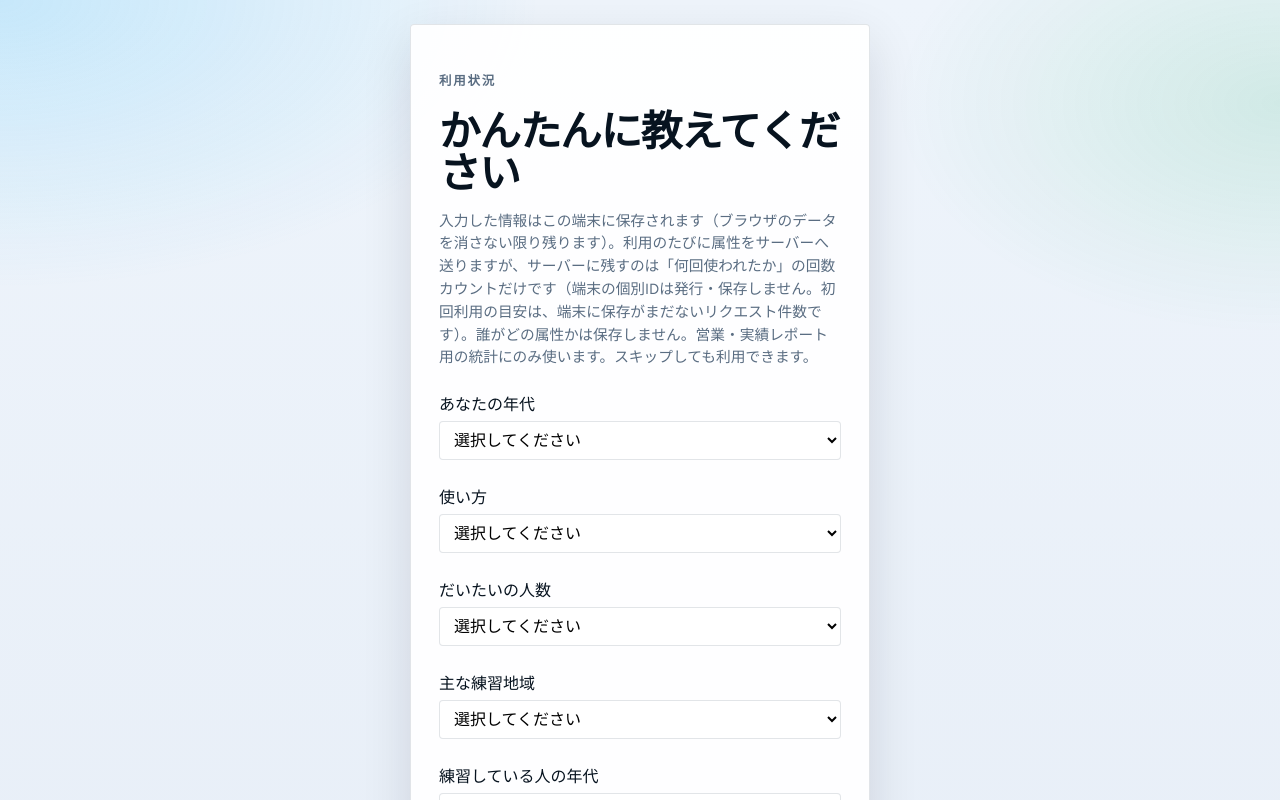
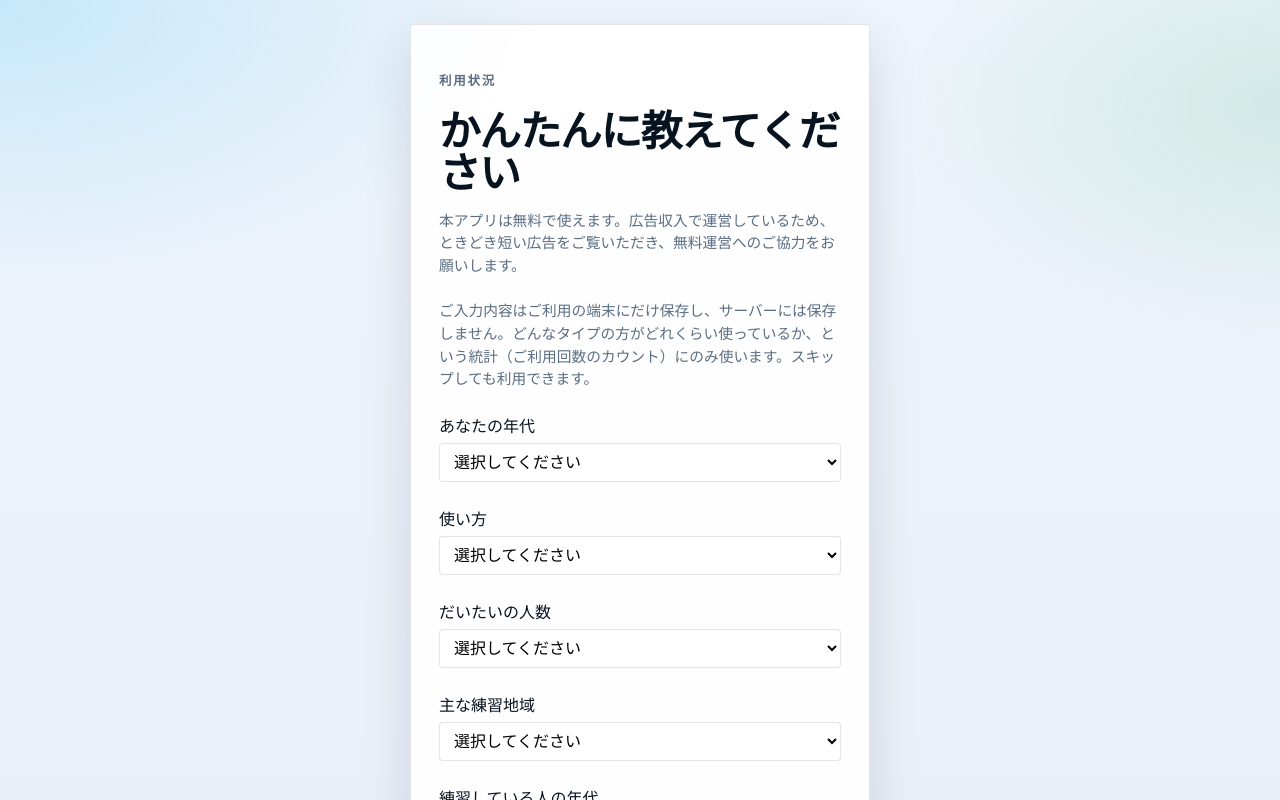
Before and after one commit to naokipinetreebay-wq/saccadeTR, a Next.js app: page /saccade/ in a window 1280 px wide. Both pictures are taken after a click on the button "ルームを作成". Shown: the top 800 px of the page. Built offline with nearby package versions, Linux system fonts and the light colour scheme.

Commit message:
Simplify the usage profile notice for ads and stats.
Co-authored-by: Cursor <cursoragent@cursor.com>

```diff
--- a/src/components/ProfileGate.tsx
+++ b/src/components/ProfileGate.tsx
@@ -145,7 +145,10 @@ export function ProfileGate({ onDone }: { onDone: () => void }) {
         <p className="eyebrow">利用状況</p>
         <h1>かんたんに教えてください</h1>
         <p className="muted">
-          入力した情報はこの端末に保存されます（ブラウザのデータを消さない限り残ります）。利用のたびに属性をサーバーへ送りますが、サーバーに残すのは「何回使われたか」の回数カウントだけです（端末の個別IDは発行・保存しません。初回利用の目安は、端末に保存がまだないリクエスト件数です）。誰がどの属性かは保存しません。営業・実績レポート用の統計にのみ使います。スキップしても利用できます。
+          本アプリは無料で使えます。広告収入で運営しているため、ときどき短い広告をご覧いただき、無料運営へのご協力をお願いします。
+        </p>
+        <p className="muted">
+          ご入力内容はご利用の端末にだけ保存し、サーバーには保存しません。どんなタイプの方がどれくらい使っているか、という統計（ご利用回数のカウント）にのみ使います。スキップしても利用できます。
         </p>
 
         <div className="profile-fields">
```
